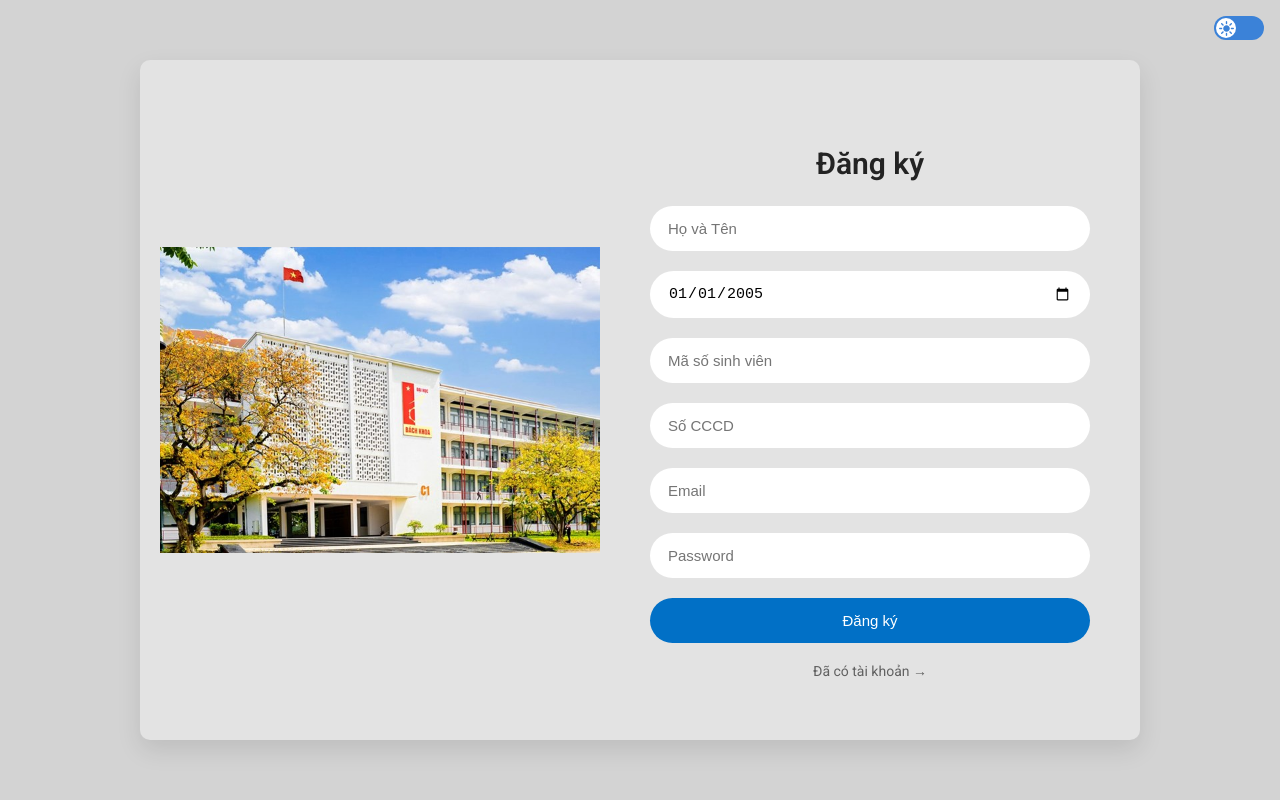
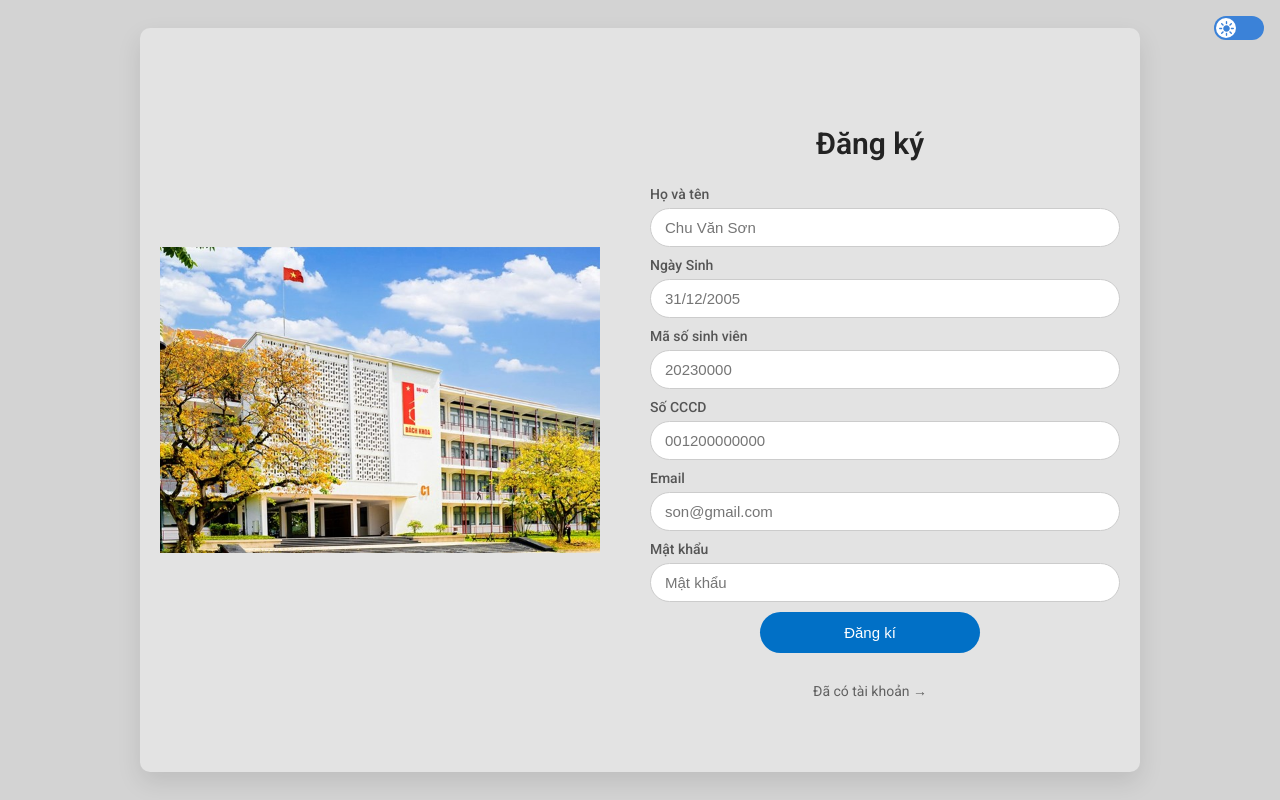
Before and after one commit to Rud-nin/NMCNPM, a React (Vite) app in the folder frontend/: page /signup in a window 1280 px wide. Built offline with nearby package versions, Linux system fonts and the light colour scheme.

Commit message:
Add axios for API requests, implement form validation in SignUpPage, and enhance UI with improved styles

```diff
--- a/frontend/package.json
+++ b/frontend/package.json
@@ -10,9 +10,12 @@
     "preview": "vite preview"
   },
   "dependencies": {
+    "axios": "^1.13.2",
     "react": "^19.1.1",
     "react-dom": "^19.1.1",
-    "react-router": "^7.9.4"
+    "react-hot-toast": "^2.6.0",
+    "react-router": "^7.9.4",
+    "zustand": "^5.0.8"
   },
   "devDependencies": {
     "@eslint/js": "^9.36.0",
--- a/frontend/src/App.jsx
+++ b/frontend/src/App.jsx
@@ -8,6 +8,7 @@ import AdminDashboard from './pages/admin_dashboard/AdminDashboard'
 import ThemeToggle from './components/themeToggle/ThemeToggle'
 
 import './App.css'
+import { Toaster } from 'react-hot-toast'
 
 function App() {
   return (
@@ -20,6 +21,7 @@ function App() {
         <Route path="admin" element={<AdminDashboard />} />
         <Route path="*" element={<NotFoundPage />} />
       </Routes>
+      <Toaster />
     </div>
   )
 }
--- /dev/null
+++ b/frontend/src/lib/axios.js
@@ -0,0 +1,6 @@
+import axios from "axios";
+
+export const axiosInstance = axios.create({
+  baseURL: import.meta.env.MODE === "development" ? "http://localhost:5000/api" : "/api", // base url => đỡ phải viết dài dòng trong mỗi lần gọi request
+  withCredentials: true, // dùng để cho phép axios gửi kèm cookie, session, token (nếu có trong cookie) mỗi khi gọi API
+});
--- a/frontend/src/pages/signup/SignUpPage.jsx
+++ b/frontend/src/pages/signup/SignUpPage.jsx
@@ -1,40 +1,124 @@
 import { Link } from 'react-router';
 import styles from './SignUpPage.module.css';
+import { useState } from 'react';
+import { useAuthStore } from '../../stores/useAuthStore';
+
+import toast from "react-hot-toast";
 
 export function SignUpPage() {
+  const [formData, setFormData] = useState({
+    FullName: "",
+    Email: "",
+    Password: "",
+    BirthDate: "",
+    StudentID:  "",
+    ID: "",
+  });
+
+  const { signup, isSigningUp } = useAuthStore();
+
+  const isValidDate = (date) => {
+    const regex = /^(0[1-9]|[12]\d|3[01])\/(0[1-9]|1[0-2])\/\d{4}$/;
+    return regex.test(date);
+  };
+
+  const validateForm = () => {
+    if (!formData.FullName.trim()) return toast.error("Bạn chưa điền Họ và tên!");
+    if (!formData.BirthDate.trim()) return toast.error("Bạn chưa điền Ngày sinh!");
+    if (!isValidDate(formData.BirthDate)) return toast.error("Sai định dạng Ngày sinh: DD/MM/YYYY");
+    if (!formData.StudentID.trim()) return toast.error("Bạn chưa điền Mã số sinh viên!");
+    if (!formData.ID) return toast.error("Bạn chưa điền Số CCCD");
+    if (!formData.Email.trim()) return toast.error("Bạn chưa điền Email!");
+    if (!/\S+@\S+\.\S+/.test(formData.Email)) return toast.error("Sai định dạng Email"); // Kiểm tra định dạng email
+    if (!formData.Password) return toast.error("Bạn chưa điền Mật khẩu!");
+    if (formData.Password.length < 6) return toast.error("Mật khẩu phải ít nhất 6 kí tự")
+
+    return true;
+  };
+
+  const submit = (event) => {
+    event.preventDefault();
+
+    if (validateForm() == true) {
+      signup(formData);
+    }
+  }
+
   return (
     <>
       <title>Đăng ký</title>
 
-      <div class={styles.signUpPage}>
-        <div class={styles.signUpContainer}>
-          <div class={styles.signUpLeft}>
+      <div className={styles.signUpPage}>
+        <div className={styles.signUpContainer}>
+          <div className={styles.signUpLeft}>
             <img src="images/sign-up.jpg" alt="hust" />
           </div>
-          <div class={styles.signUpRight}>
+          <div className={styles.signUpRight}>
             <div>
               <h2>Đăng ký</h2>
             </div>
-            <form>
+            <form onSubmit={submit}>
               <div className={styles.inputGroup}>
-                <input type="text" placeholder="Họ và Tên" required />
+                <label>Họ và tên</label>
+                <input
+                  type="text"
+                  placeholder="Chu Văn Sơn"
+                  value={formData.FullName}
+                  onChange={(event) => setFormData({...formData, FullName: event.target.value})}
+                />
               </div>
               <div className={styles.inputGroup}>
-                <input type="date" placeholder="Ngày sinh" defaultValue="2005-01-01" required/>
+                <label>Ngày Sinh</label>
+                <input
+                  type="text"
+                  placeholder="31/12/2005"
+                  value={formData.BirthDate}
+                  onChange={(event) => setFormData({...formData, BirthDate: event.target.value})}
+                />
               </div>
               <div className={styles.inputGroup}>
-                <input type="text" placeholder="Mã số sinh viên" required />
+                <label>Mã số sinh viên</label>
+                <input
+                  type="text"
+                  placeholder="20230000"
+                  value={formData.StudentID}
+                  onChange={(event) => setFormData({...formData, StudentID: event.target.value})}
+                />
               </div>
               <div className={styles.inputGroup}>
-                <input type="text" placeholder="Số CCCD" required />
+                <label>Số CCCD</label>
+                <input
+                  type="text"
+                  placeholder="001200000000"
+                  value={formData.ID}
+                  onChange={(event) => setFormData({...formData, ID: event.target.value})}
+                />
               </div>
               <div className={styles.inputGroup}>
-                <input type="email" placeholder="Email" required />
+                <label>Email</label>
+                <input
+                  type="text"
+                  placeholder="son@gmail.com"
+                  value={formData.Email}
+                  onChange={(event) => setFormData({...formData, Email: event.target.value})}
+                />
               </div>
               <div className={styles.inputGroup}>
-                <input type="password" placeholder="Password" required />
+                <label>Mật khẩu</label>
+                <input
+                  type="password"
+                  placeholder="Mật khẩu"
+                  value={formData.Password}
+                  onChange={(event) => setFormData({...formData, Password: event.target.value})}
+                />
               </div>
-              <button type="submit">Đăng ký</button>
+              <div className={styles.signUpButtonContainer}>
+                <button
+                  type="submit"
+                  disabled={isSigningUp}
+                >{isSigningUp ? ("Loading...") : ("Đăng kí")}
+                </button>
+              </div>
             </form>
 
             <div>
--- a/frontend/src/pages/signup/SignUpPage.module.css
+++ b/frontend/src/pages/signup/SignUpPage.module.css
@@ -13,8 +13,8 @@
   border-radius: 10px;
   overflow: hidden;
   width: 1000px;
-  height: 85vh;
-  max-width: 95%;
+  height: 93vh;
+  max-width:90%;
   box-shadow: 0 10px 25px rgba(0, 0, 0, 0.1);
 }
 
@@ -53,20 +53,43 @@
 }
 
 .inputGroup {
-  margin-bottom: 20px;
+  margin-bottom: 10px;
+  display: flex;
+  flex-direction: column;
+}
+
+.inputGroup label {
+  font-weight: 500;
+  font-size: 14px;
+  color: #555;
+  margin-bottom: 6px;
+  cursor: text;
 }
 
 .inputGroup input {
   width: 100%;
-  padding: 14px 18px;
-  border: none;
+  padding: 10px 14px;
+  border: 1px solid #ccc;
   border-radius: 25px;
   font-size: 15px;
+  outline: none;
+  transition: border-color 0.2s, box-shadow 0.2s;
 }
 
-.signUpRight button {
-  width: 100%;
-  padding: 14px;
+.inputGroup input:focus {
+  border-color: #4a90e2;
+  box-shadow: 0 0 5px rgba(74, 144, 226, 0.5);
+}
+
+.signUpButtonContainer {
+  margin-bottom: 10px;
+  display: flex;
+  flex-direction: row;
+}
+
+.signUpButtonContainer button {
+  width: 50%;
+  padding: 12px;
   border: none;
   border-radius: 25px;
   background: var(--submit-btn);
--- /dev/null
+++ b/frontend/src/stores/useAuthStore.js
@@ -0,0 +1,35 @@
+import { create } from "zustand";
+import { axiosInstance } from "../lib/axios.js";
+import toast from "react-hot-toast";
+
+export const useAuthStore = create((set) => ({
+  authUser: null,
+  isSigningUp: false,
+  isSigningIn: false,
+  isCheckingAuth: true,
+
+  checkAuth: async () => {
+
+  },
+
+  signup: async (data) => {
+    set({isSigningUp: true});
+    try {
+      const res = await axiosInstance.post("/auth/signup", data);
+      set({authUser: res.data});
+      toast.success("Tạo tài khoản thành công!");
+    } catch (error) {
+      toast.error(error.response.data.message);
+    } finally {
+      set({isSigningUp: false});
+    }
+  },
+
+  signin: async (data) => {
+
+  },
+
+  logout: async () => {
+
+  },
+}));
```
Also changed, not shown: 1 other file (tests, documents, lock files or other folders).
